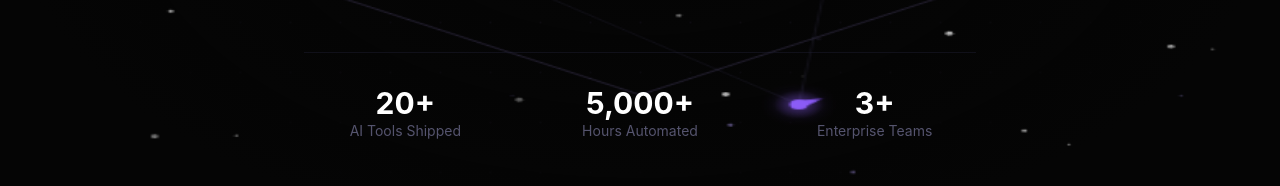
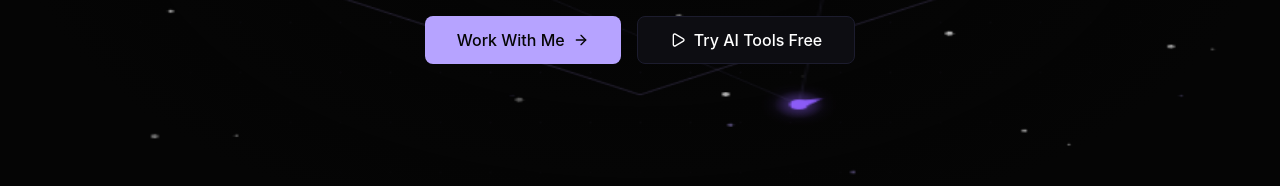
Before and after one commit to ankitgoyal473/Portfolio, a Next.js app in the folder portfolio-agentx/: page / in a window 1280 px wide. Shown: the part 532-718 px from the top of the page. Built offline with nearby package versions, Linux system fonts and the light colour scheme; no server answers.

Commit message:
fix(home): remove duplicate stats grid from Hero — SocialProof is canonical

```diff
--- a/portfolio-agentx/components/home/hero.tsx
+++ b/portfolio-agentx/components/home/hero.tsx
@@ -44,21 +44,6 @@ export function Hero() {
             </Button>
           </Link>
         </div>
-
-        <div className="animate-fade-up mt-16 grid grid-cols-3 gap-8 border-t border-border/50 pt-8 [animation-delay:400ms]">
-          <div>
-            <p className="text-2xl font-bold text-foreground sm:text-3xl">20+</p>
-            <p className="text-sm text-foreground-muted">AI Tools Shipped</p>
-          </div>
-          <div>
-            <p className="text-2xl font-bold text-foreground sm:text-3xl">5,000+</p>
-            <p className="text-sm text-foreground-muted">Hours Automated</p>
-          </div>
-          <div>
-            <p className="text-2xl font-bold text-foreground sm:text-3xl">3+</p>
-            <p className="text-sm text-foreground-muted">Enterprise Teams</p>
-          </div>
-        </div>
       </div>
     </section>
   );
```
